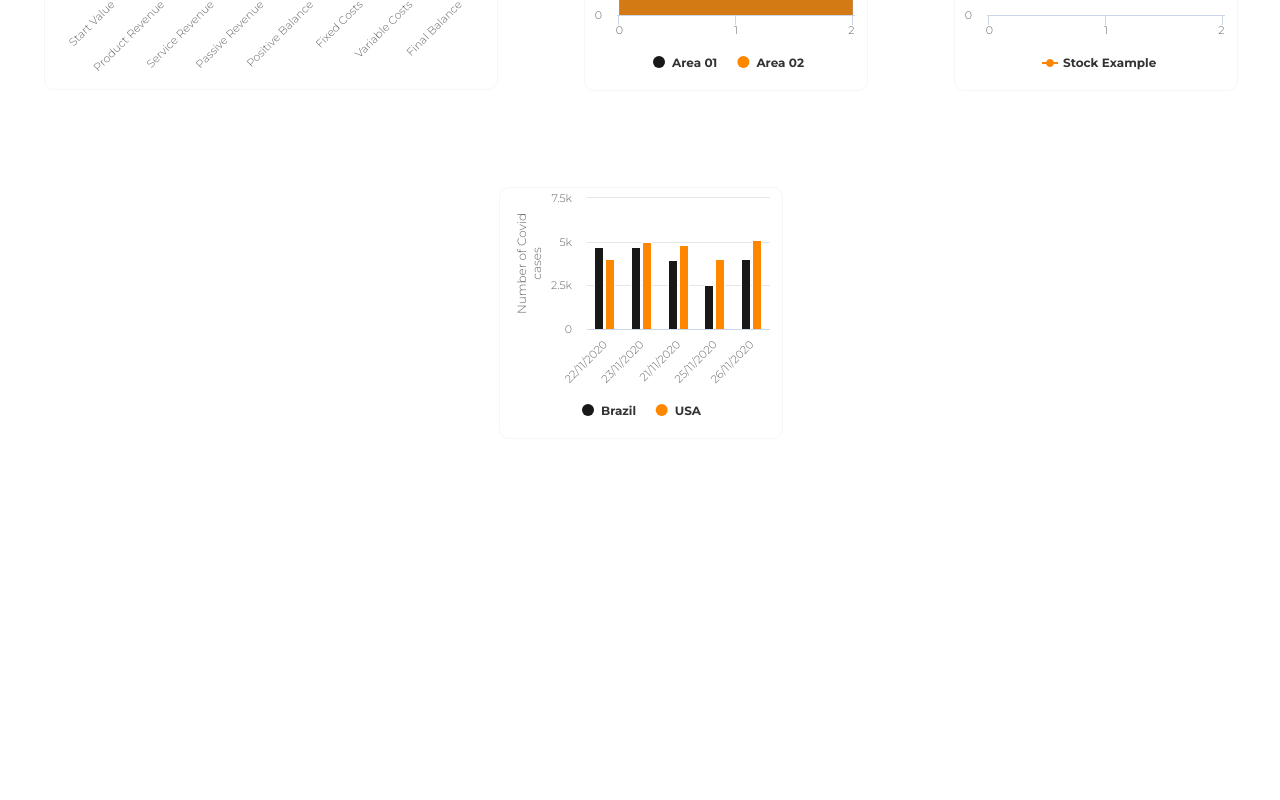
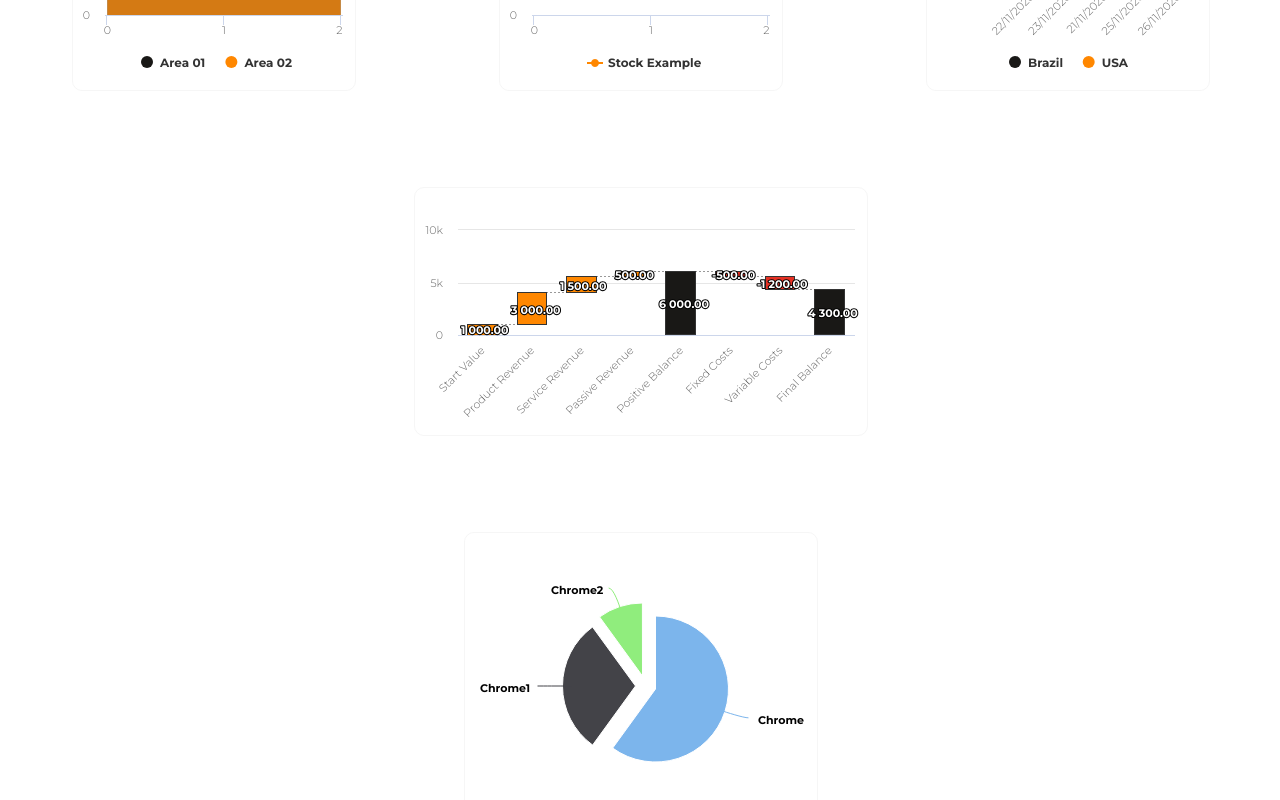
Before and after one commit to Ah-Cabral/ReactHighcharts, a React (Create React App) app: page / in a window 1280 px wide. Shown: the part 260-1060 px from the top of the page. Before the commit the page ends 800 px from the top, so only its background shows below. Built offline with nearby package versions, Linux system fonts and the light colour scheme.

Commit message:
Changing order of highcharts

```diff
--- a/src/App.js
+++ b/src/App.js
@@ -1,10 +1,12 @@
 import React from "react";
 
+import Header from "./Components/Header/Header";
 import AreaChart from "./Components/Charts/AreaChart/AreaChart";
 import WaterfallChart from "./Components/Charts/WaterfallChart/WaterfallChart";
 import StockChart from "./Components/Charts/StockChart/StockChart";
 import ColumnChart from "./Components/Charts/ColumnChart/ColumnChart";
-import Header from "./Components/Header/Header";
+import PieChart from "./Components/Charts/PieChart/PieChart";
+
 
 import { GlobalStyle } from './Styles/GlobalStyle'
 
@@ -12,13 +14,17 @@ export default function App() {
 
   return (
     <>
+
       <GlobalStyle />
       <Header />
       <div className='lineDiv'>
-        <WaterfallChart />
         <AreaChart />
         <StockChart />
         <ColumnChart />
+        <WaterfallChart />
+      </div>
+      <div className='lineDiv'>
+        <PieChart />
       </div>
     </>
   );
```
